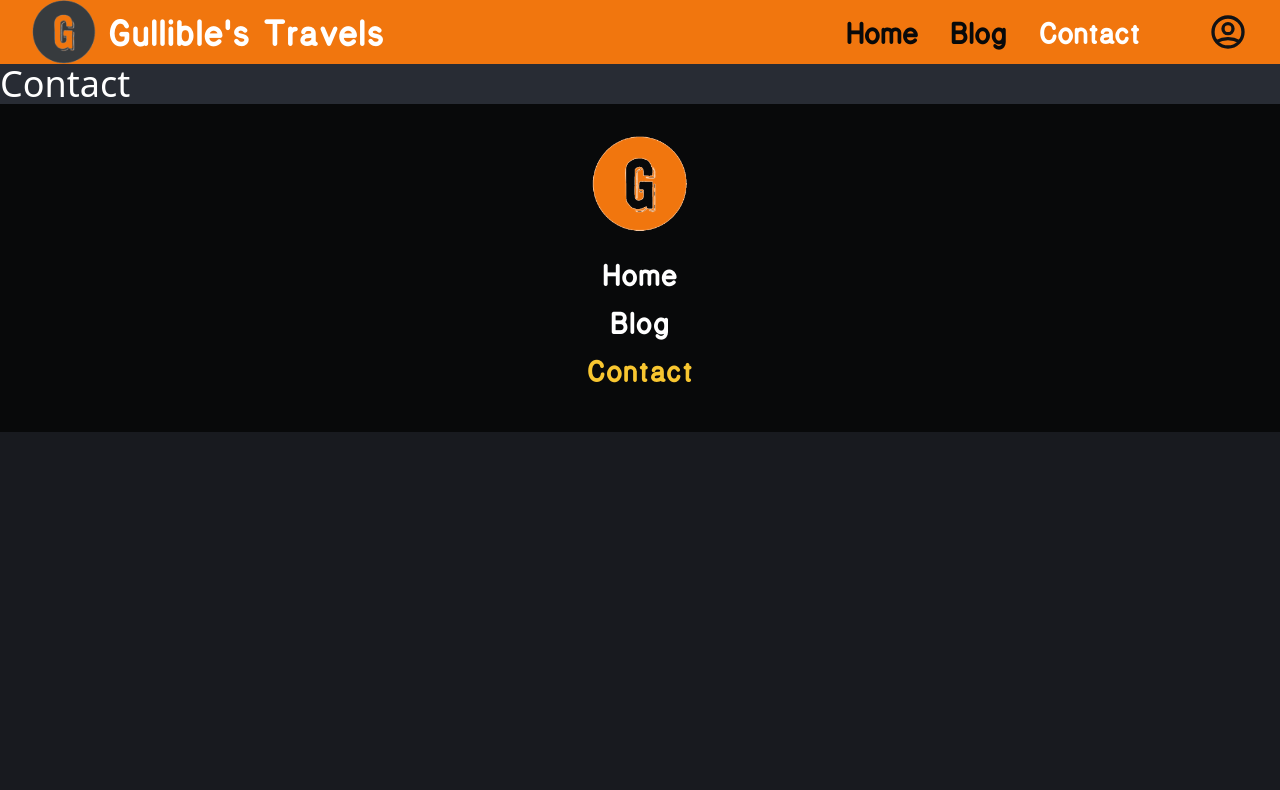
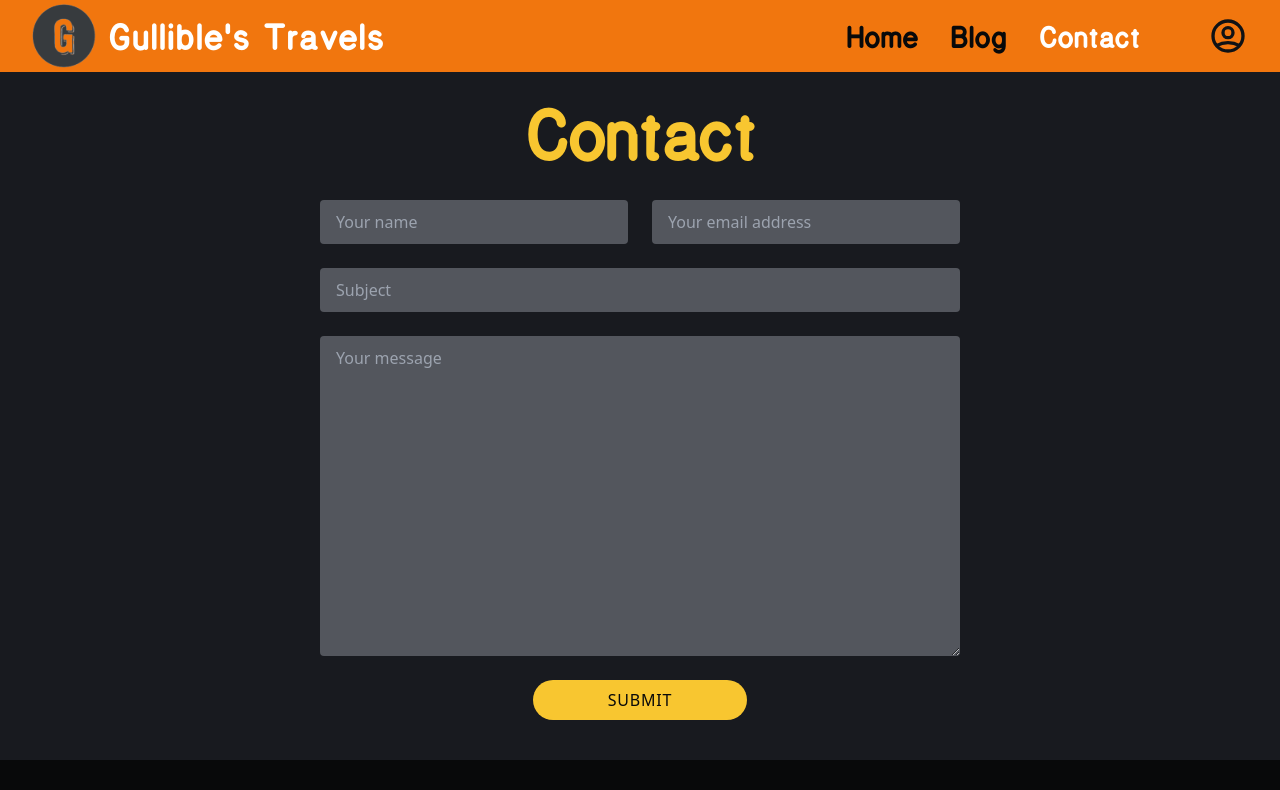
Before and after one commit to WatCodeDatCode/react-blog, a React (Create React App) app: page /contact in a window 1280 px wide. Shown: the top 790 px of the page. Built offline with nearby package versions, Linux system fonts and the light colour scheme.

Commit message:
adds contact form with email on submit to contact

```diff
--- a/src/componentExports.js
+++ b/src/componentExports.js
@@ -2,6 +2,7 @@ export { default as AccessDenied } from './components/AccessDenied'
 export { default as AuthContext } from './components/AuthContext'
 export { default as BlogCard } from './components/BlogCard'
 export { default as BlogEntry } from './components/BlogEntry'
+export { default as ContactForm } from './components/ContactForm'
 export { default as Error } from './components/Error'
 export { default as Footer } from './components/Footer'
 export { default as Form } from './components/Form'
--- a/src/components/AccessDenied.js
+++ b/src/components/AccessDenied.js
@@ -6,6 +6,13 @@ const AccessDenied = () => {
         <>
             <div className="error-container">
                 <h2 className="error-header-text">Acces denied</h2>
+                <div className="mx-auto mb-10">
+                    <img
+                        className="error-image"
+                        src="/images/error/gandalf-errorpage.png"
+                        alt="You shall not pass!"
+                    />
+                </div>
                 <NavLink to="/" className="cta-button">
                     Home
                 </NavLink>
--- /dev/null
+++ b/src/components/ContactForm.js
@@ -0,0 +1,95 @@
+import React from 'react'
+import { useForm } from 'react-hook-form'
+
+const ContactForm = ({ onSubmit }) => {
+    const { register, handleSubmit, errors } = useForm({
+        criteriaMode: 'all',
+        mode: 'onChange',
+    })
+
+    return (
+        <form id="contact-form" className="form-wrapper" onSubmit={handleSubmit(onSubmit)}>
+            <div className="form-flex-container">
+                <div className="form-input-first">
+                    <input
+                        className="form-input"
+                        type="text"
+                        name="name"
+                        placeholder="Your name"
+                        ref={register({
+                            required: 'Please enter your name',
+                            maxLength: {
+                                value: 50,
+                                message: 'Max length is 50',
+                            },
+                        })}
+                    />
+                    {errors.name && (
+                        <p className="form-error-message">
+                            {errors.name.message}
+                        </p>
+                    )}
+                </div>
+                <div className="form-input-second">
+                    <input
+                        className="form-input"
+                        name="email"
+                        type="email"
+                        placeholder="Your email address"
+                        ref={register({ required: 'Please enter your email' })}
+                    />
+
+                    {errors.email && (
+                        <p className="form-error-message">
+                            {errors.email.message}
+                        </p>
+                    )}
+                </div>
+            </div>
+            <div className="form-container">
+                <div className="form-container-input">
+                    <input
+                        className="form-input"
+                        type="text"
+                        placeholder="Subject"
+                        name="subject"
+                        ref={register({ required: 'Please enter a title' })}
+                    />
+                    {errors.subject && (
+                        <p className="form-error-message">
+                            {errors.subject.message}
+                        </p>
+                    )}
+                </div>
+            </div>
+            <div className="form-container">
+                <div className="form-container-input">
+                    <textarea
+                        className="form-input form-textarea"
+                        name="message"
+                        placeholder="Your message"
+                        ref={register({
+                            required: 'Please enter a blog text',
+                            minLength: {
+                                value: 50,
+                                message: 'Minimum of 50 characters required',
+                            },
+                        })}
+                    />
+                    {errors.message && (
+                        <p className="form-error-message">
+                            {errors.message.message}
+                        </p>
+                    )}
+                </div>
+            </div>
+            <div className="flex-justify">
+                <button className="submit-button" type="submit">
+                    Submit
+                </button>
+            </div>
+        </form>
+    )
+}
+
+export default ContactForm
--- a/src/components/LoginError.js
+++ b/src/components/LoginError.js
@@ -2,7 +2,7 @@ import React from 'react'
 
 const LoginError = ({ error, buttonText, onClick }) => {
     return (
-        <div className="error-container">
+        <div className="login-error-container">
             <p className="error-text">{error}</p>
             <button onClick={onClick} className="cta-button">
                 {buttonText}
--- a/src/components/SignInForm.js
+++ b/src/components/SignInForm.js
@@ -31,8 +31,6 @@ const SignInForm = () => {
                     console.error(err)
                     setInputs({})
                     setError('Invalid login.')
-
-                    console.error(err)
                 }
             )
         setLoading(false)
--- a/src/pages/Contact.js
+++ b/src/pages/Contact.js
@@ -1,10 +1,67 @@
-import React from 'react'
+import React, { useState } from 'react'
+import { ContactForm, LoginError, LoadingSpinner } from '../componentExports'
+import emailjs from 'emailjs-com'
 
 const Contact = () => {
+    const [loading, setLoading] = useState(false)
+    const [error, setError] = useState(false)
+    const [success, setSuccess] = useState(false)
+
+    const onSubmit = async () => {
+        const form = document.querySelector('#contact-form')
+        setLoading(true)
+
+        await emailjs
+            .sendForm(
+                process.env.REACT_APP_FORM_SERVICE,
+                process.env.REACT_APP_FORM_TEMPLATE,
+                form,
+                process.env.REACT_APP_FORM_KEY
+            )
+            .then(
+                (result) => {
+                    console.log(result.text)
+                    setSuccess(true)
+                },
+                (error) => {
+                    console.log(error.text)
+                    setError(error.text)
+                }
+            )
+        setLoading(false)
+    }
+
+    const handleRemoveErrorButton = () => {
+        setError(false)
+    }
+
     return (
-        <div className="bg-dark-500 text-white">
-            <h2 className="text-4xl">Contact</h2>
-        </div>
+        <>
+            <div className="form-page-container">
+                <h2 className="page-header">Contact</h2>
+                {loading || error ? (
+                    loading ? (
+                        <div className=" min-h-50vh">
+                            <LoadingSpinner />
+                        </div>
+                    ) : (
+                        <div className="min-h-50vh">
+                            <LoginError
+                                error={error}
+                                buttonText="Go back"
+                                onClick={handleRemoveErrorButton}
+                            />
+                        </div>
+                    )
+                ) : !success ? (
+                    <ContactForm onSubmit={onSubmit} />
+                ) : (
+                    <div className="my-10">
+                        <p className="loader-container text-green-500 font-nationalPark text-3xl font-bold">Message sent!</p>
+                    </div>
+                )}
+            </div>
+        </>
     )
 }
 
--- a/src/styles/main.css
+++ b/src/styles/main.css
@@ -534,11 +534,6 @@ video {
   border-width: 0;
 }
 
-.bg-dark-500 {
-  --tw-bg-opacity: 1;
-  background-color: rgba(40, 44, 52, var(--tw-bg-opacity));
-}
-
 .hover\:bg-dark-800:hover {
   --tw-bg-opacity: 1;
   background-color: rgba(16, 18, 21, var(--tw-bg-opacity));
@@ -588,6 +583,14 @@ video {
   float: right;
 }
 
+.font-nationalPark {
+  font-family: nationalPark;
+}
+
+.font-bold {
+  font-weight: 700;
+}
+
 .h-6 {
   height: 1.5rem;
 }
@@ -596,9 +599,9 @@ video {
   height: 95vh;
 }
 
-.text-4xl {
-  font-size: 2.25rem;
-  line-height: 2.5rem;
+.text-3xl {
+  font-size: 1.875rem;
+  line-height: 2.25rem;
 }
 
 .m-8 {
@@ -630,6 +633,11 @@ video {
   margin-bottom: 1.5rem;
 }
 
+.my-10 {
+  margin-top: 2.5rem;
+  margin-bottom: 2.5rem;
+}
+
 .mx-auto {
   margin-left: auto;
   margin-right: auto;
@@ -637,6 +645,14 @@ video {
 
 .mb-3 {
   margin-bottom: 0.75rem;
+}
+
+.mb-10 {
+  margin-bottom: 2.5rem;
+}
+
+.min-h-50vh {
+  min-height: 50vh;
 }
 
 .focus\:outline-none:focus {
@@ -693,9 +709,9 @@ video {
   --tw-ring-color: rgba(255, 255, 255, var(--tw-ring-opacity));
 }
 
-.text-white {
-  --tw-text-opacity: 1;
-  color: rgba(255, 255, 255, var(--tw-text-opacity));
+.text-green-500 {
+  --tw-text-opacity: 1;
+  color: rgba(16, 185, 129, var(--tw-text-opacity));
 }
 
 .text-dark-800 {
@@ -917,7 +933,7 @@ video {
   display: flex;
   align-items: center;
   justify-content: space-between;
-  height: 5vh;
+  height: 6vh;
   position: relative;
 }
 
@@ -2118,11 +2134,11 @@ body {
 }
 
 .map-container {
-  height: 91vh;
+  height: 90vh;
   position: -webkit-sticky;
   position: sticky;
   left: 0px;
-  top: 7vh;
+  top: 8vh;
   width: auto;
 }
 
@@ -2682,6 +2698,14 @@ body {
   flex-direction: column;
   align-content: space-between;
   justify-content: center;
+  height: 91vh;
+  width: 100%;
+}
+
+.login-error-container {
+  display: flex;
+  flex-direction: column;
+  justify-content: center;
   height: 100%;
   width: 100%;
 }
```
Also changed, not shown: tailwind.config.js (+9 -1 lines), src/styles/tailwind.css.
